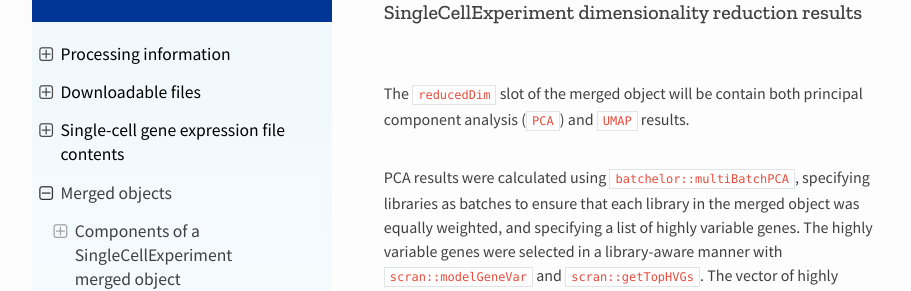
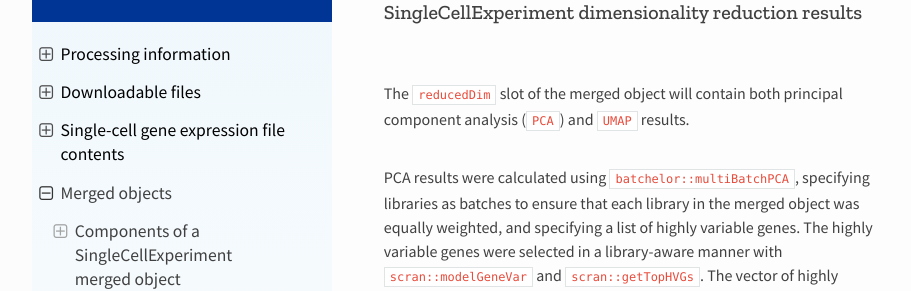
Before and after one commit to DongzeHE/scpca-docs, a Sphinx documentation site: the page built from docs/merged_objects.md, in a window 1280 px wide and 900 px high, scrolled down 10725 px. Shown: the part 177-468 px from the top of the window, without its empty margins (158-1069 px from the left). Built offline with Sphinx 7.4.7 and the Read the Docs theme 2.0.0, drawn with Linux system fonts in a browser that asks for light colours; some of the changed text lies outside the part shown.

Commit message:
Apply suggestions from code review
Co-authored-by: Ally Hawkins <54039191+allyhawkins@users.noreply.github.com>

```diff
--- a/docs/merged_objects.md
+++ b/docs/merged_objects.md
@@ -227,7 +227,7 @@ Examples of this include treatment or outcome.
 
 ### SingleCellExperiment dimensionality reduction results
 
-The `reducedDim` slot of the merged object will be contain both principal component analysis (`PCA`) and `UMAP` results.
+The `reducedDim` slot of the merged object will contain both principal component analysis (`PCA`) and `UMAP` results.
 
 PCA results were calculated using [`batchelor::multiBatchPCA`](https://rdrr.io/bioc/batchelor/man/multiBatchPCA.html), specifying libraries as batches to ensure that each library in the merged object was equally weighted, and specifying a list of highly variable genes.
 The highly variable genes were selected in a library-aware manner with `scran::modelGeneVar` and `scran::getTopHVGs`.
```
Also changed, not shown: other parts of docs/merged_objects.md (+1 -1 lines).
